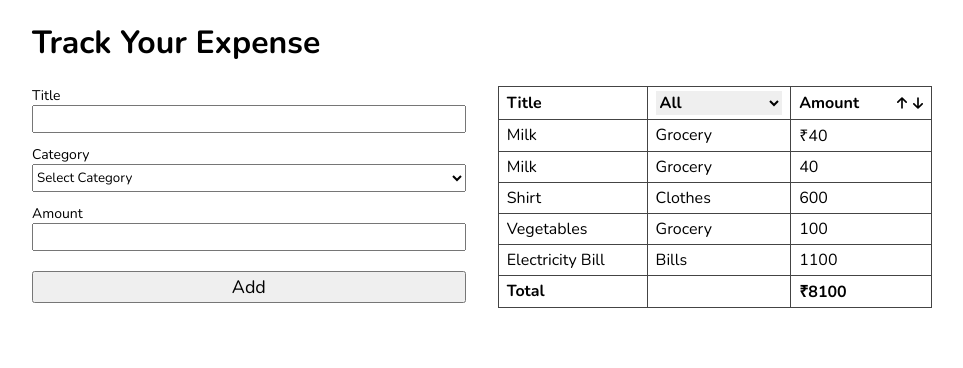
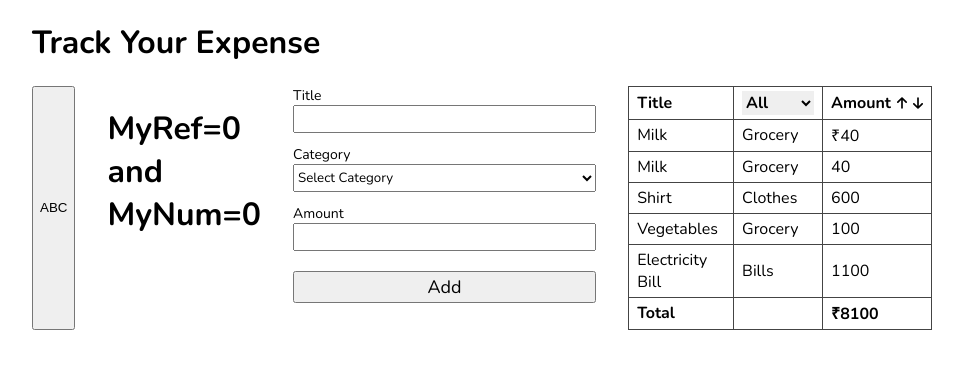
Before and after one commit to Rakesh60/ReactFormHandling, a React (Vite) app: page / in a window 1280 px wide. Shown: the top 368 px of the page, without its empty margins (158-1121 px from the left). Built offline with nearby package versions, Linux system fonts and the light colour scheme.

Commit message:
useRef introduced

```diff
--- a/src/components/ExpenseForm.jsx
+++ b/src/components/ExpenseForm.jsx
@@ -1,4 +1,4 @@
-import React, { useState } from "react";
+import React, { useRef, useState } from "react";
 
 function ExpenseForm({ setExpense }) {
   const [formData, setFormData] = useState({
@@ -7,6 +7,9 @@ function ExpenseForm({ setExpense }) {
     category: "",
     amount: "",
   });
+  const myRef=useRef(0)
+  let myNum=0;
+  console.log(myRef)
 
   const handleSubmit = (e) => {
     e.preventDefault();
@@ -18,6 +21,13 @@ function ExpenseForm({ setExpense }) {
 
   return (
     <>
+    <button onClick={()=>{
+      myRef.current=myRef.current+1
+      myNum=myNum+1
+      console.log(myNum)
+      console.log(myRef)
+    }}>ABC</button>
+    <h1>MyRef={myRef.current} and MyNum={myNum}</h1>
       <form className="expense-form" onSubmit={handleSubmit}>
         <div className="input-container">
           <label htmlFor="title">Title</label>
```
